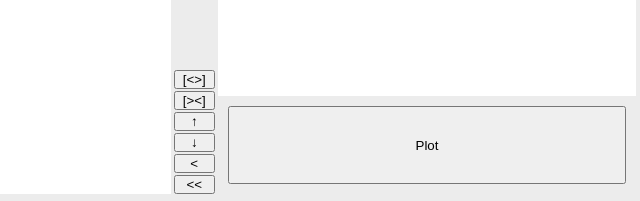
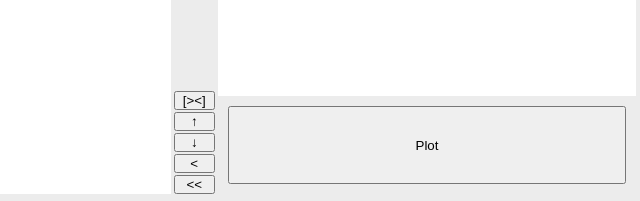
Before and after one commit to iainfox/plot-assist-v2, a website built with Vite: page index.html in a window 1280 px wide. Shown: the part 596-797 px from the top of the page, 213-853 px from the left. Built offline with nearby package versions, Linux system fonts and the light colour scheme.

Commit message:
hide seperate group button

```diff
--- a/index.html
+++ b/index.html
@@ -43,7 +43,7 @@
             </div>
 
             <div class="button-group">
-                <button id="seperate-group">[&lt;&gt;]</button>
+                <!-- <button id="seperate-group">[&lt;&gt;]</button> -->
                 <button id="combine-groups">[&gt;&lt;]</button>
                 <button id="move-back">↑</button>
                 <button id="move-forward">↓</button>
```
